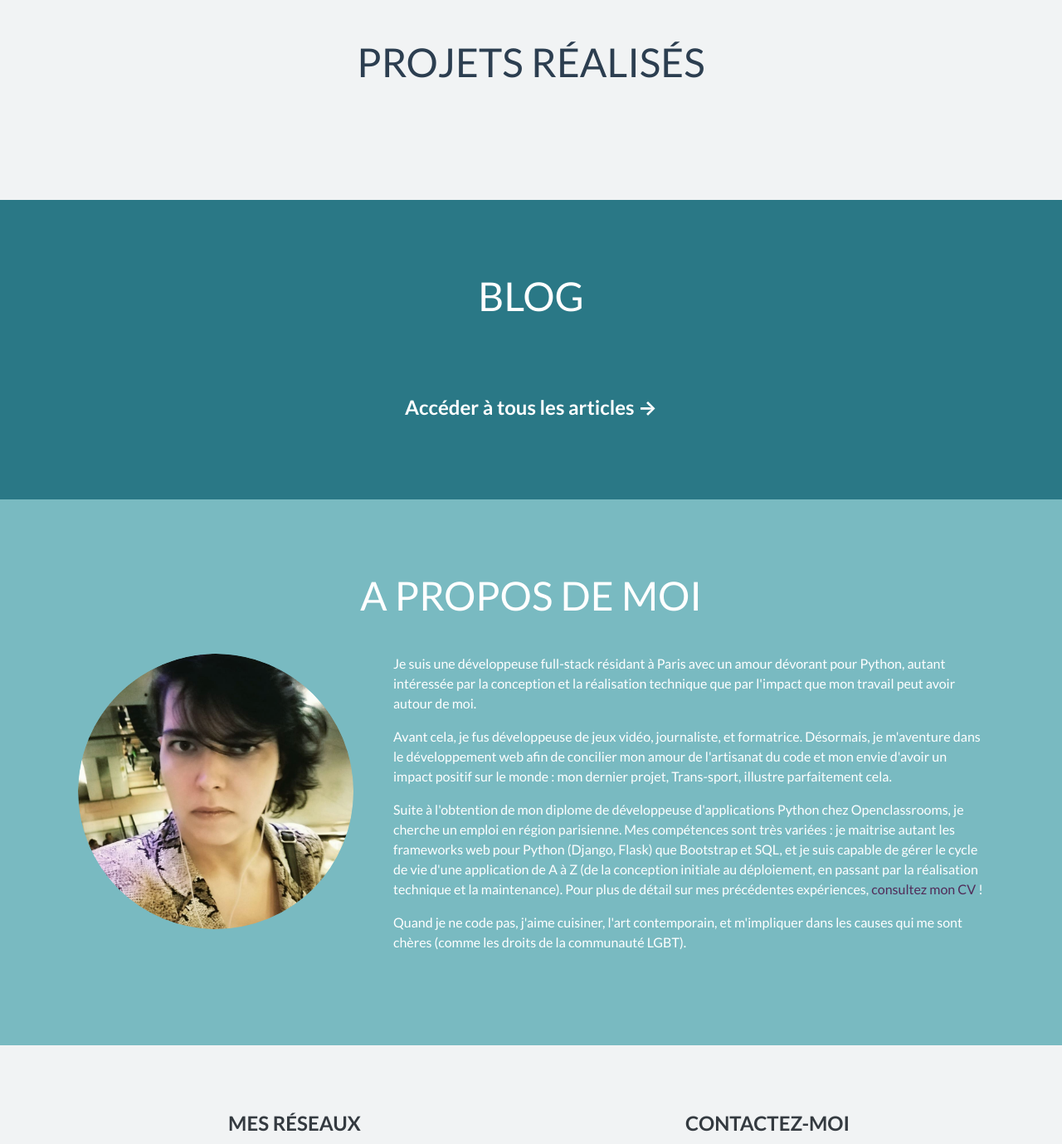
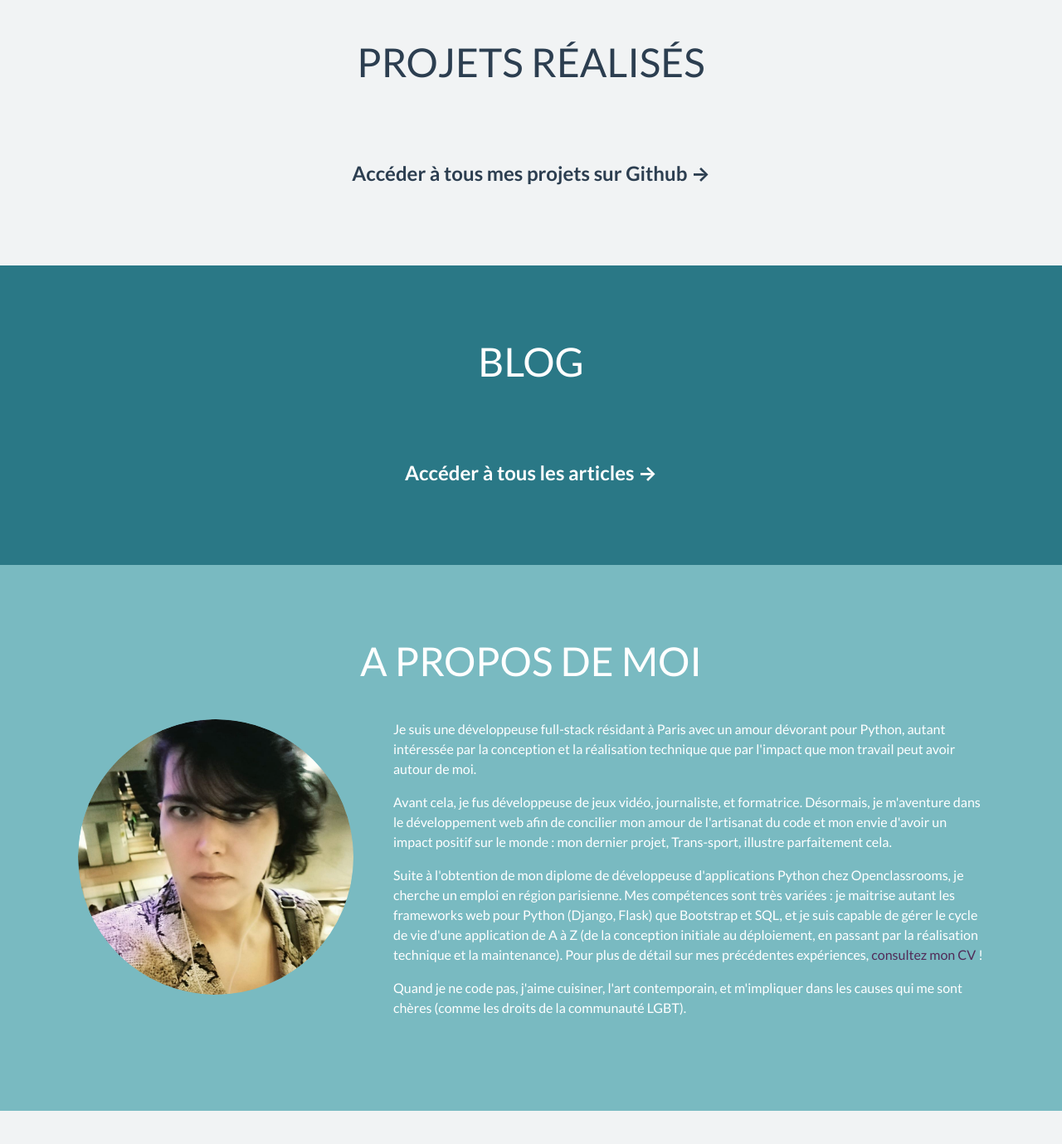
Before and after one commit to gbarboteau/portfolio, a Django app: page / in a window 1280 px wide. Shown: the part 456-1835 px from the top of the page at 83% size. Run offline with Django 3.2, Linux system fonts and the light colour scheme; data that the repository does not hold is empty; some libraries are stand-ins or nearby versions.

Commit message:
fixing links

```diff
--- a/portfolio/templates/portfolio/index.html
+++ b/portfolio/templates/portfolio/index.html
@@ -66,6 +66,8 @@
                       {% endfor %}
                     </div>
                 </div>
+                <div class="more-padding-top more-padding-bottom"></div>
+                <h4 class="text-center mb-0 text-secondary"><a href="https://github.com/gbarboteau" style="color:inherit;">Accéder à tous mes projets sur Github &rarr;</a></h4>
             </div>
         </section>
 
```
